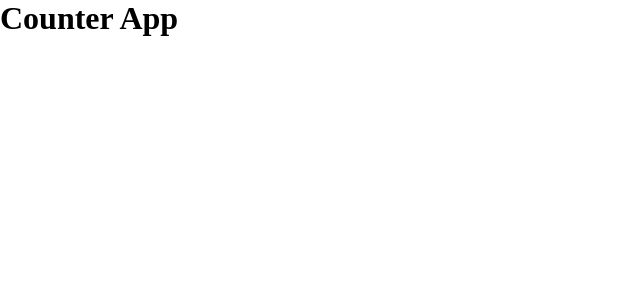
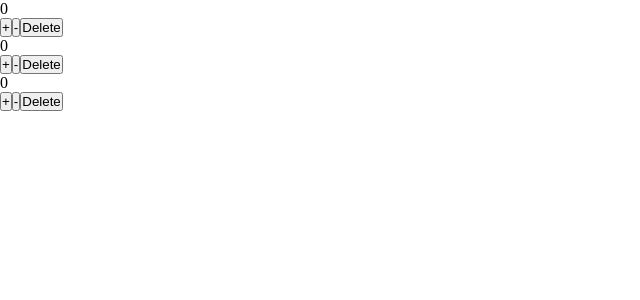
Before and after one commit to Vanaldito/counter-app, a React app: page / in a window 1280 px wide. Shown: the top 300 px of the page, without its empty margins (0-640 px from the left). Built offline with nearby package versions, Linux system fonts and the light colour scheme; the HTML template or start-up script is replaced by a standard one.

Commit message:
feat: add Counter component

```diff
--- a/src/App.tsx
+++ b/src/App.tsx
@@ -1,5 +1,13 @@
+import { Counter } from "./components/Counter";
+
 import "./App.css";
 
 export default function App() {
-  return <h1>Counter App</h1>;
+  return (
+    <div>
+      <Counter />
+      <Counter />
+      <Counter />
+    </div>
+  );
 }
--- /dev/null
+++ b/src/components/Counter/Counter.tsx
@@ -0,0 +1,25 @@
+import { useState } from "react";
+
+export default function Counter() {
+  const [counter, setCounter] = useState(0);
+
+  return (
+    <div>
+      <div>{counter}</div>
+      <button type="button" onClick={() => setCounter(counter => counter + 1)}>
+        +
+      </button>
+      <button
+        type="button"
+        onClick={() =>
+          setCounter(counter => (counter - 1 < 0 ? 0 : counter - 1))
+        }
+      >
+        -
+      </button>
+      <button type="button" onClick={() => setCounter(0)}>
+        Delete
+      </button>
+    </div>
+  );
+}
--- /dev/null
+++ b/src/components/Counter/index.ts
@@ -0,0 +1 @@
+export { default as Counter } from "./Counter";
```
